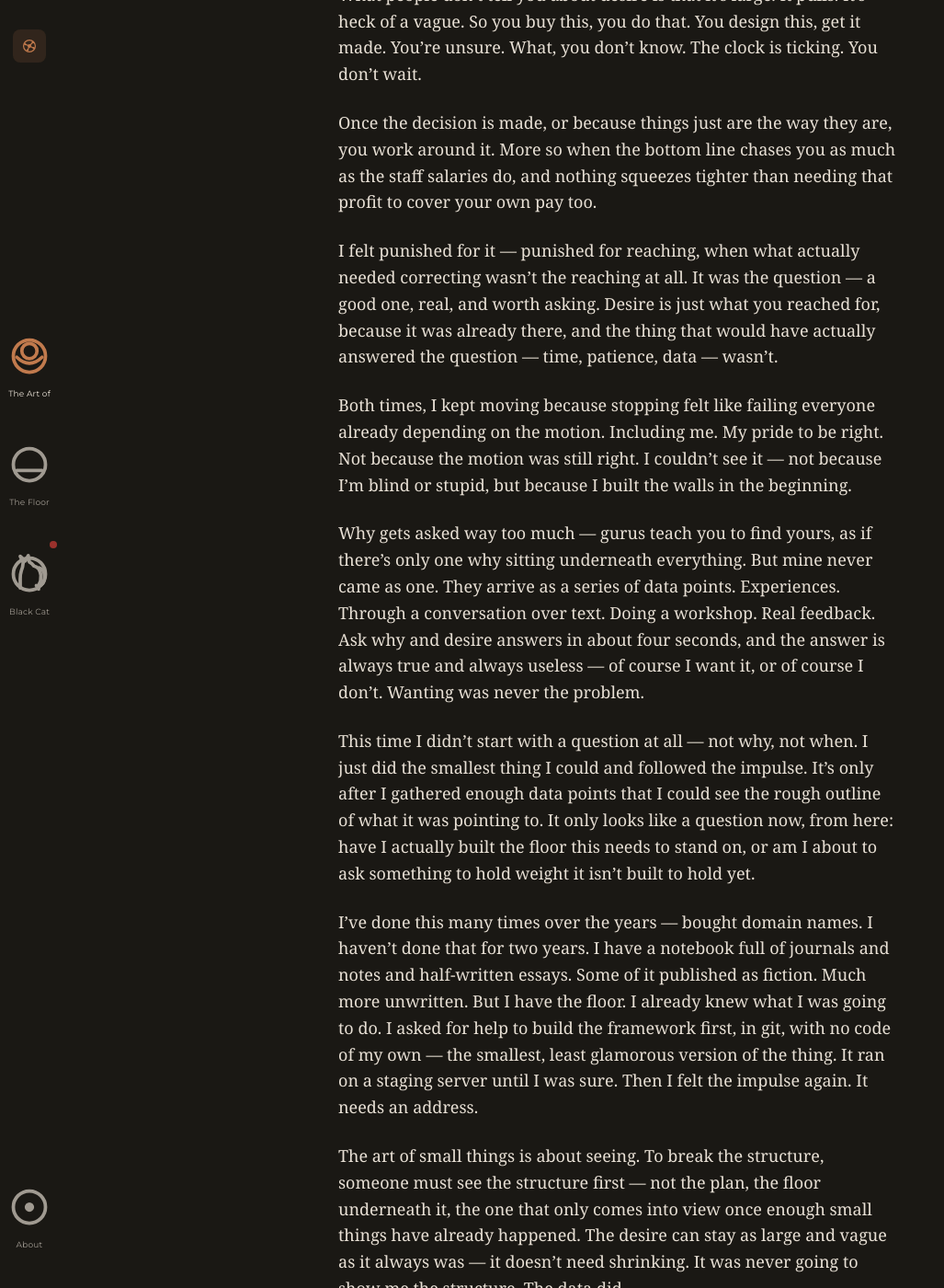
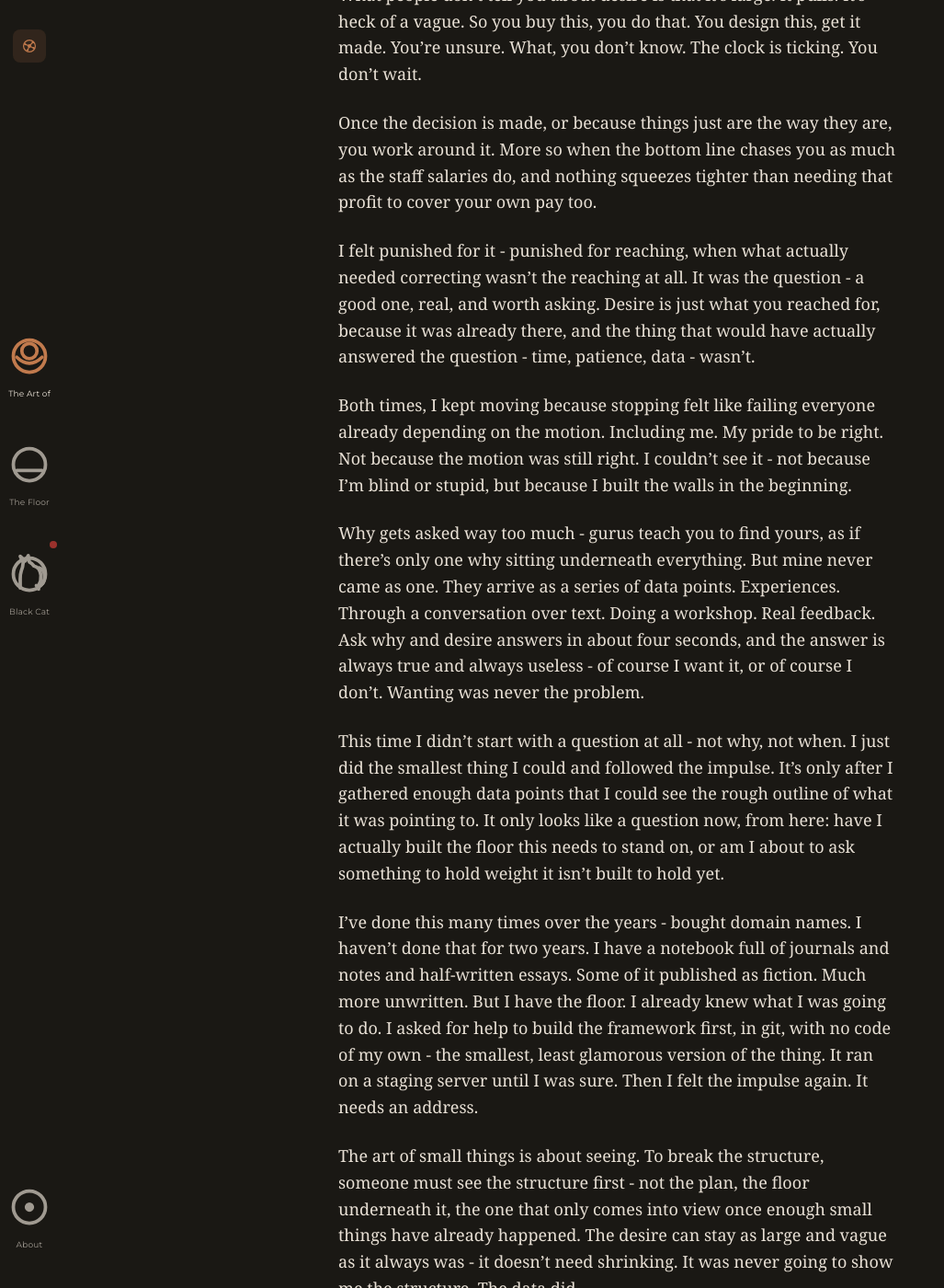
Before and after one commit to 2pix/small-things, a Jekyll site: the page built from _posts/2026-07-22-until-you-see-it.md, in a window 1280 px wide and 1400 px high, scrolled down 609 px. Shown: the whole window at 92% size, without its empty margins (0-1027 px from the left). Built offline with Jekyll 4.4.1, drawn with Linux system fonts in a browser that asks for light colours; some of the changed text lies outside the part shown.

```diff
--- a/_posts/2026-07-22-until-you-see-it.md
+++ b/_posts/2026-07-22-until-you-see-it.md
@@ -1,13 +1,13 @@
 ---
 title: Until You See It
 subtitle: "To break the structure, someone must see the structure first."
-description: "Two businesses started on desire, never asking if they should exist. This one started smaller — and the structure only became visible after enough of it was already built."
+description: "Two businesses started on desire, never asking if they should exist. This one started smaller - and the structure only became visible after enough of it was already built."
 category: small-things
 date: 2026-07-22
 ---
 Some people say you should write toward a question you don't have the answer to yet. I don't work like that now. I used to.
 
-I learned along the way that why isn't the right question. What worked, and what it cost — that's closer. Some of it worked, for a while. Then it didn't.
+I learned along the way that why isn't the right question. What worked, and what it cost - that's closer. Some of it worked, for a while. Then it didn't.
 
 I've worked in two different businesses of my own. Both times I started with the wrong premise. I started with a question. And followed the desire to answer that question. They were good questions.
 
@@ -15,14 +15,14 @@ What people don't tell you about desire is that it's large. It pulls. It's heck
 
 Once the decision is made, or because things just are the way they are, you work around it. More so when the bottom line chases you as much as the staff salaries do, and nothing squeezes tighter than needing that profit to cover your own pay too.
 
-I felt punished for it — punished for reaching, when what actually needed correcting wasn't the reaching at all. It was the question — a good one, real, and worth asking. Desire is just what you reached for, because it was already there, and the thing that would have actually answered the question — time, patience, data — wasn't.
+I felt punished for it - punished for reaching, when what actually needed correcting wasn't the reaching at all. It was the question - a good one, real, and worth asking. Desire is just what you reached for, because it was already there, and the thing that would have actually answered the question - time, patience, data - wasn't.
 
-Both times, I kept moving because stopping felt like failing everyone already depending on the motion. Including me. My pride to be right. Not because the motion was still right. I couldn't see it — not because I'm blind or stupid, but because I built the walls in the beginning.
+Both times, I kept moving because stopping felt like failing everyone already depending on the motion. Including me. My pride to be right. Not because the motion was still right. I couldn't see it - not because I'm blind or stupid, but because I built the walls in the beginning.
 
-Why gets asked way too much — gurus teach you to find yours, as if there's only one why sitting underneath everything. But mine never came as one. They arrive as a series of data points. Experiences. Through a conversation over text. Doing a workshop. Real feedback. Ask why and desire answers in about four seconds, and the answer is always true and always useless — of course I want it, or of course I don't. Wanting was never the problem.
+Why gets asked way too much - gurus teach you to find yours, as if there's only one why sitting underneath everything. But mine never came as one. They arrive as a series of data points. Experiences. Through a conversation over text. Doing a workshop. Real feedback. Ask why and desire answers in about four seconds, and the answer is always true and always useless - of course I want it, or of course I don't. Wanting was never the problem.
 
-This time I didn't start with a question at all — not why, not when. I just did the smallest thing I could and followed the impulse. It's only after I gathered enough data points that I could see the rough outline of what it was pointing to. It only looks like a question now, from here: have I actually built the floor this needs to stand on, or am I about to ask something to hold weight it isn't built to hold yet.
+This time I didn't start with a question at all - not why, not when. I just did the smallest thing I could and followed the impulse. It's only after I gathered enough data points that I could see the rough outline of what it was pointing to. It only looks like a question now, from here: have I actually built the floor this needs to stand on, or am I about to ask something to hold weight it isn't built to hold yet.
 
-I've done this many times over the years — bought domain names. I haven't done that for two years. I have a notebook full of journals and notes and half-written essays. Some of it published as fiction. Much more unwritten. But I have the floor. I already knew what I was going to do. I asked for help to build the framework first, in git, with no code of my own — the smallest, least glamorous version of the thing. It ran on a staging server until I was sure. Then I felt the impulse again. It needs an address.
+I've done this many times over the years - bought domain names. I haven't done that for two years. I have a notebook full of journals and notes and half-written essays. Some of it published as fiction. Much more unwritten. But I have the floor. I already knew what I was going to do. I asked for help to build the framework first, in git, with no code of my own - the smallest, least glamorous version of the thing. It ran on a staging server until I was sure. Then I felt the impulse again. It needs an address.
 
-The art of small things is about seeing. To break the structure, someone must see the structure first — not the plan, the floor underneath it, the one that only comes into view once enough small things have already happened. The desire can stay as large and vague as it always was — it doesn't need shrinking. It was never going to show me the structure. The data did.
+The art of small things is about seeing. To break the structure, someone must see the structure first - not the plan, the floor underneath it, the one that only comes into view once enough small things have already happened. The desire can stay as large and vague as it always was - it doesn't need shrinking. It was never going to show me the structure. The data did.
```
